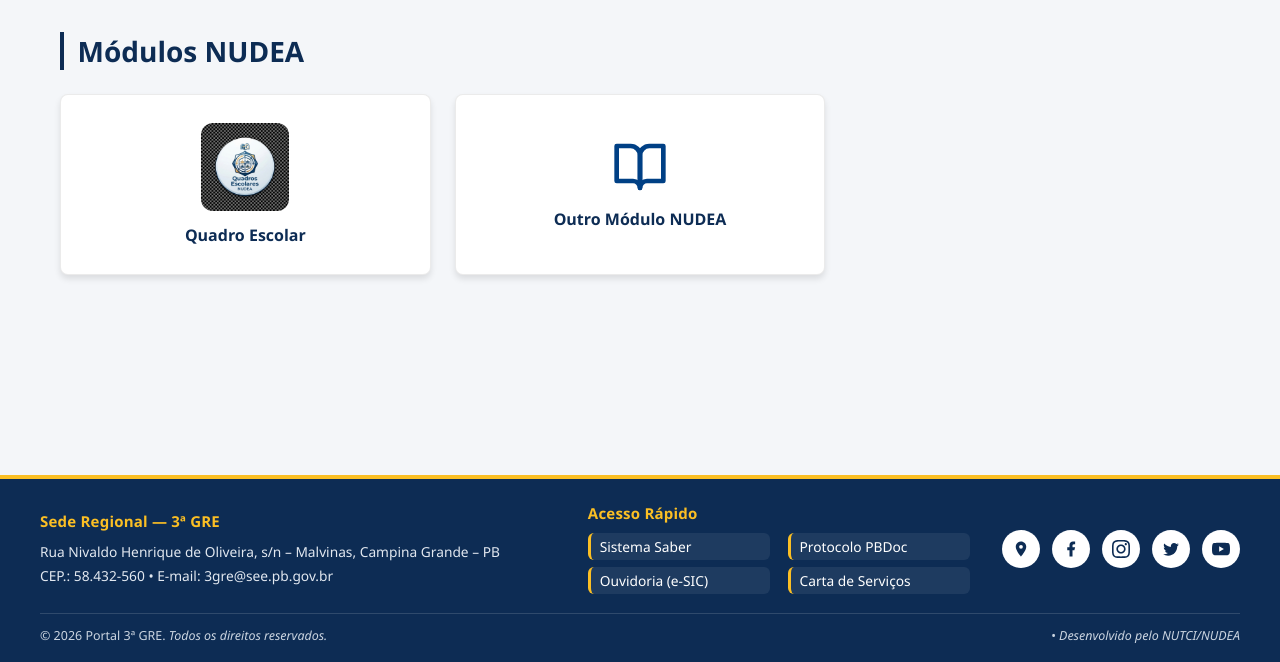
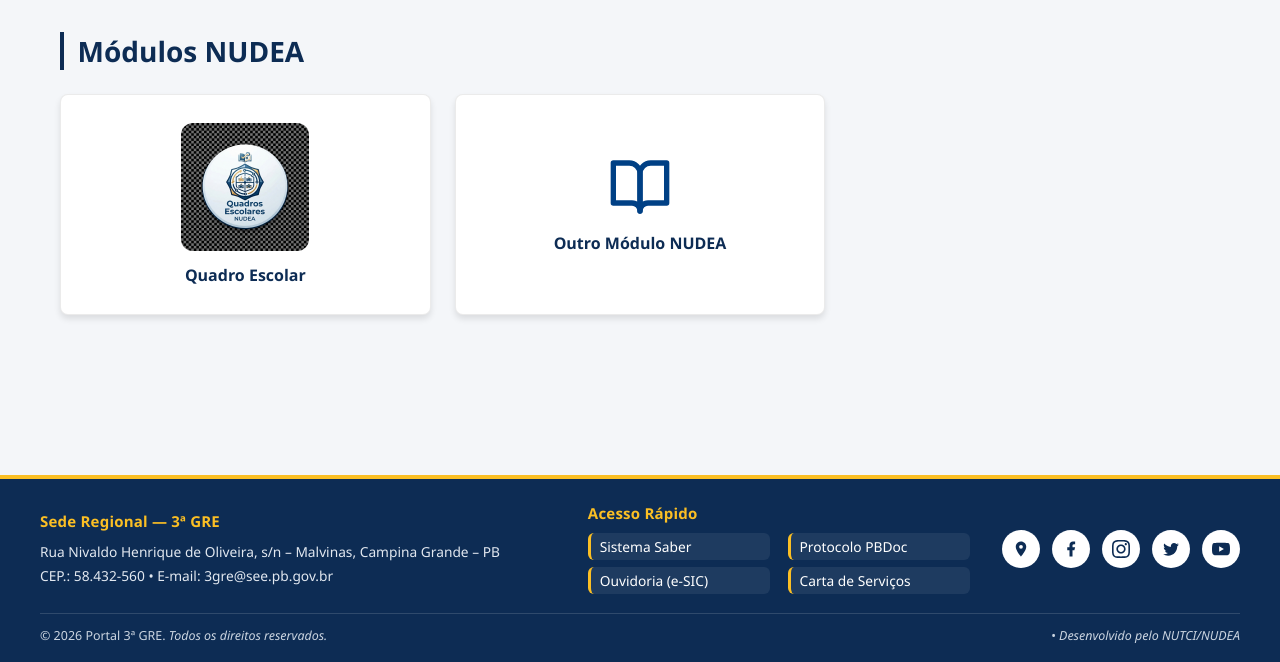
Before and after one commit to PyIntelligence/see3gre, a Flask app: page /nudea in a window 1280 px wide. Shown: the part 138-800 px from the top of the page. Run offline with Flask 3, Linux system fonts and the light colour scheme.

Commit message:
Atualização do tamanho do ícone dos Quadros de Aulas

```diff
--- a/see3gre/static/js/nudea.js
+++ b/see3gre/static/js/nudea.js
@@ -4,13 +4,14 @@ const nudeaModules = [
         id: 'quadro-escolar',
         title: 'Quadro Escolar',
         icon: '/static/img/nudea/quadros_escolares.png',
+        iconSize: '128px',
         url: 'quadro.html'
     },
     {
         id: 'outro-servico-nudea',
         title: 'Outro Módulo NUDEA',
         url: '/spokes/nudea_servico/',
-        svg: `<svg width="56" height="56" viewBox="0 0 24 24" fill="none" stroke="#004085" stroke-width="2" stroke-linecap="round" stroke-linejoin="round"><path d="M2 3h6a4 4 0 0 1 4 4v14a3 3 0 0 0-3-3H2z"/><path d="M22 3h-6a4 4 0 0 0-4 4v14a3 3 0 0 1 3-3h7z"/></svg>`
+        svg: `<svg width="64" height="64" viewBox="0 0 24 24" fill="none" stroke="#004085" stroke-width="2" stroke-linecap="round" stroke-linejoin="round"><path d="M2 3h6a4 4 0 0 1 4 4v14a3 3 0 0 0-3-3H2z"/><path d="M22 3h-6a4 4 0 0 0-4 4v14a3 3 0 0 1 3-3h7z"/></svg>`
     }
 ];
 
@@ -30,9 +31,11 @@ document.addEventListener('DOMContentLoaded', () => {
             card.rel = 'noopener noreferrer';
         }
 
+        const size = module.iconSize || '128px';
+
         // Prioriza a imagem .png quando "icon" estiver definido; caso contrário, usa o SVG
         const visualIcon = module.icon
-            ? `<img src="${module.icon}" alt="${module.title}" style="width: 88px; height: 88px; object-fit: contain; border-radius: 12px;">`
+            ? `<img src="${module.icon}" alt="${module.title}" style="width: ${size}; height: ${size}; object-fit: contain; border-radius: 12px;">`
             : (module.svg || '');
 
         card.innerHTML = `
--- a/see3gre/static/sw.js
+++ b/see3gre/static/sw.js
@@ -1,4 +1,4 @@
-const CACHE_NAME = 'see3gre-pwa-v14';
+const CACHE_NAME = 'see3gre-pwa-v15';
 
 const ASSETS_ESSENCIAIS = [
     '/',
@@ -12,7 +12,7 @@ const ASSETS_ESSENCIAIS = [
     '/nutci',
     '/static/css/main.css?v=2',
     '/static/js/main.js?v=2',
-    '/static/js/nudea.js?v=4',
+    '/static/js/nudea.js?v=5',
     '/static/js/nutci.js',
     '/static/img/icon-3gre.svg',
     '/static/img/icon-3gre-180.png',
--- a/see3gre/templates/nudea.html
+++ b/see3gre/templates/nudea.html
@@ -15,5 +15,5 @@
 {% endblock %}
 
 {% block extra_scripts %}
-    <script src="/static/js/nudea.js?v=4" type="module"></script>
+    <script src="/static/js/nudea.js?v=5" type="module"></script>
 {% endblock %}
```
